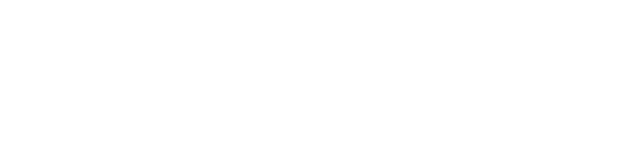
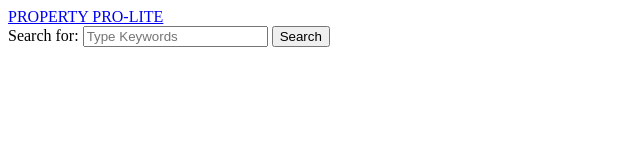
Before and after one commit to sharonandisi/PropertyProLite, a plain HTML site: page UI/index.html in a window 1280 px wide. Shown: the whole page, without its empty margins (0-640 px from the left). Drawn offline with Linux system fonts and the light colour scheme; files that its build step writes are made by us from their sources.

Commit message:
create the header and the form that allows the user to seach

```diff
--- a/UI/index.html
+++ b/UI/index.html
@@ -20,6 +20,27 @@
     <script src="script.js"></script>
 </head>
 <body>
+    <!-- header
+    ==========================================-->
+    <header class = "index-header">
 
+        <div>
+            <a class="logo" href="index.html">
+                PROPERTY PRO-LITE
+            </a>
+        </div> <!-- End header__logo -->
+
+        <a class="header-search-trigger" href="#0"></a>
+        <div class="header-search">
+            <form role="search" method="get" class="header__search-form" action="#">
+                <label>
+                    <span class="hide-content">Search for:</span>
+                    <input type="search" class="search-field" placeholder="Type Keywords" value="" name="s" title="Search for:"
+                        autocomplete="off">
+                </label>
+                <input type="submit" class="search-submit" value="Search">
+            </form>
+        </div>
+    </header>
 </body>
 </html>
```
